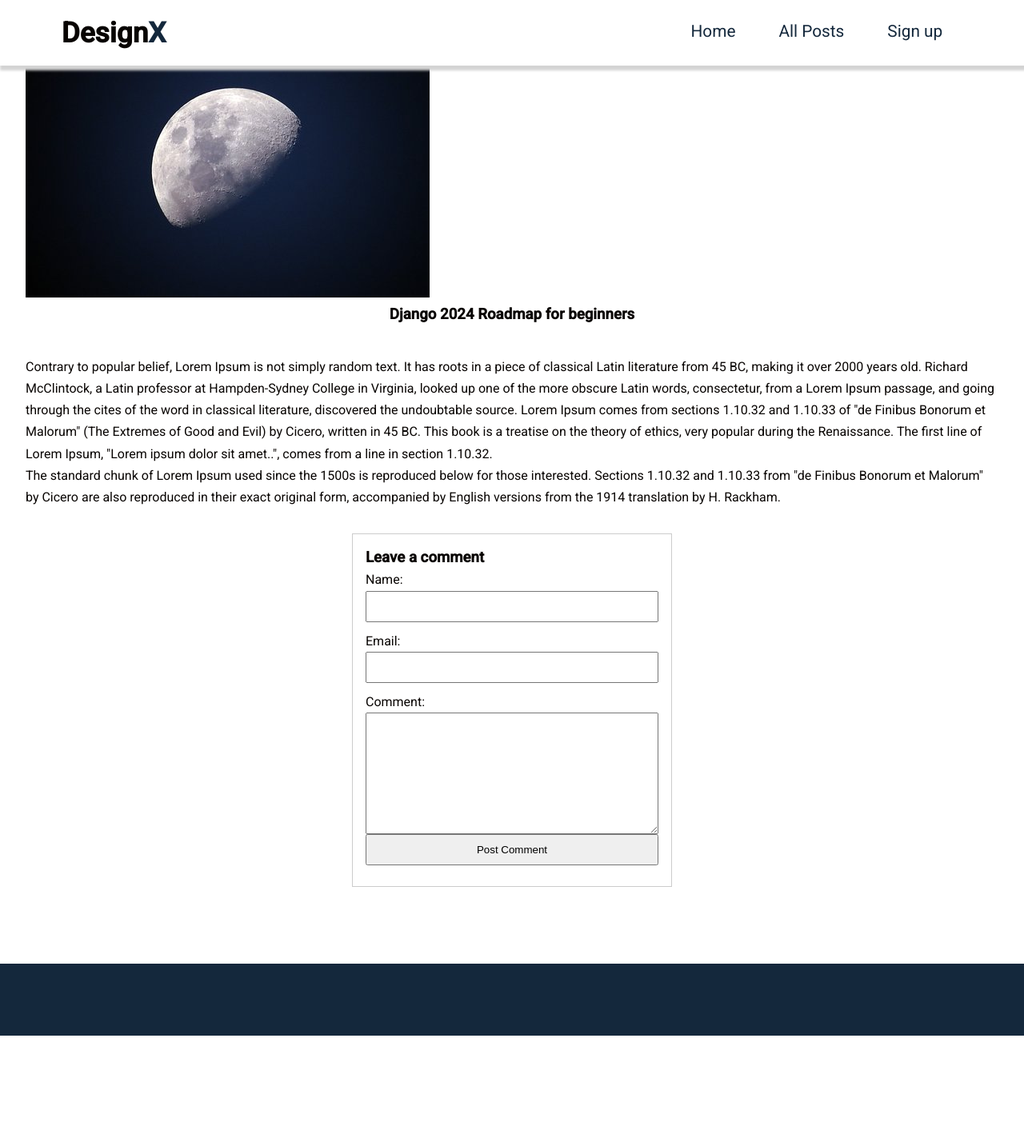
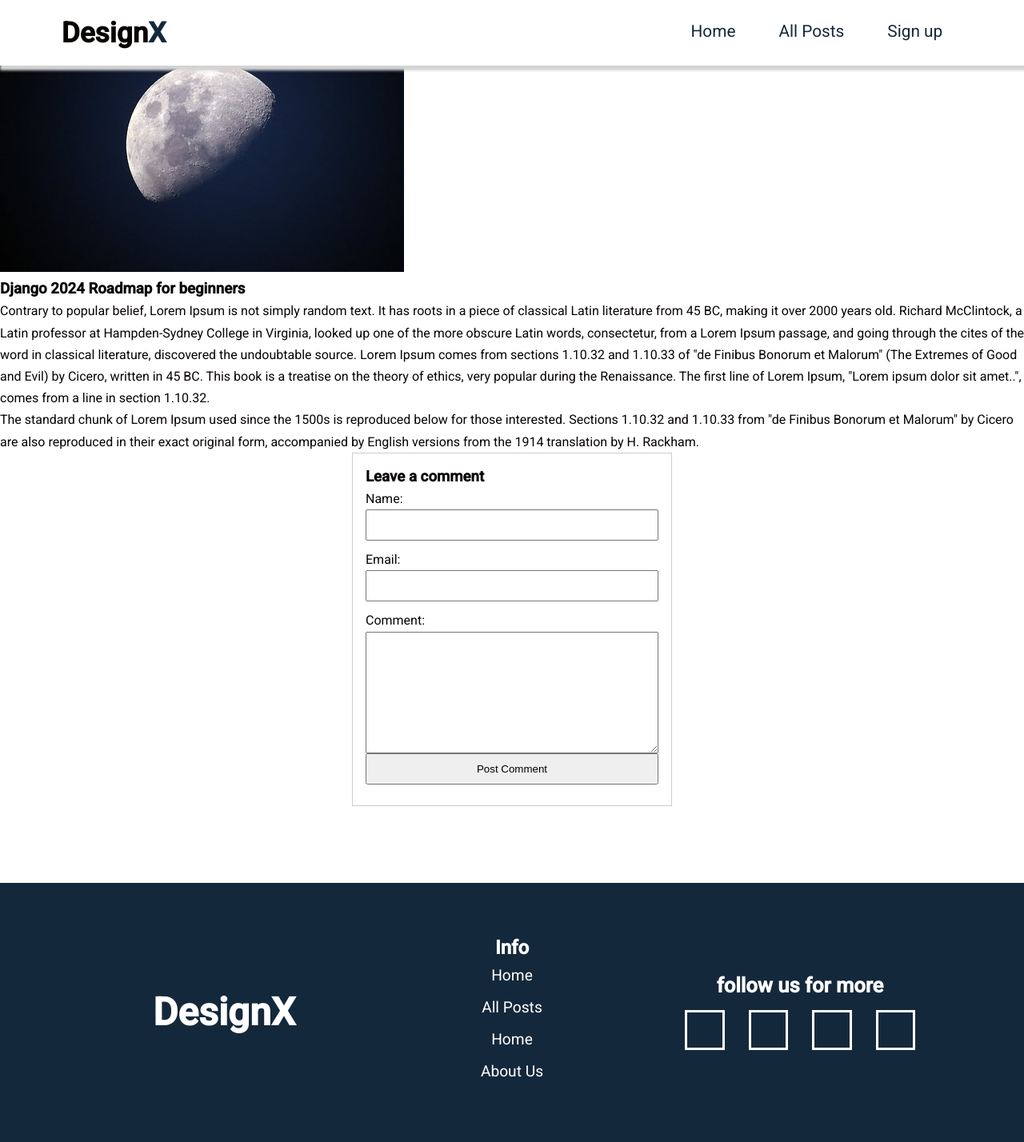
Before and after one commit to aleerabdallah/blogapp, a Django app: a page that uses templates/base.html in a window 1280 px wide. Shown: the whole page at 80% size. Before the commit the page ends 1295 px from the top, so only its background shows below. Run offline with Django 4.2, Linux system fonts and the light colour scheme; data comes from the database, SQL or seed files in the repository; data that the repository does not hold is empty; some libraries are stand-ins or nearby versions.

Commit message:
completed the all posts sections

```diff
--- a/static/css/main.css
+++ b/static/css/main.css
@@ -295,7 +295,7 @@
 
 /*? The above styles are for the Related Posts Section */
 
-/*? The below styles are the New Letter section  */
+/*! The below styles are the New Letter section  */
 #news_letter {
   padding: 2rem 3rem;
 }
@@ -370,72 +370,96 @@
   }
 }
 
-/*? The above styles are for the New Letter Section */
-
-/*! The below styles are the Footer  */
-
-footer {
-  height: 90px;
-  width: 100%;
-  background-color: #14283c;
-  margin-top: 6rem;
-}
-
-/*! The above styles are for the Footer */
+/*! The above styles are for the New Letter Section */
 
 /*Todo : The below styles are the posts Page  */
 
-.cards {
+#posts_sidebar {
+  /* background: gray; */
   display: grid;
-  grid-template-columns: repeat(auto-fill, minmax(300px, 1fr));
-  grid-gap: 20px;
+  grid-template-columns: repeat(12, minmax(0, 1fr));
+  margin-top: 6rem;
+  padding: 0px 0.6rem;
 }
 
-.card {
-  padding: 0.8em;
-  background-color: #113345;
+.card_container {
+  grid-column: span 8 / span 8;
+  /* background: yellow; */
+  padding: 2rem 1rem;
+  display: flex;
+  justify-content: center;
+  align-items: center;
+  gap: 30px;
+  flex-wrap: wrap;
 }
 
-.card img {
-  object-fit: cover;
-  width: 100%;
-  height: 100%;
+.sidebar {
+  grid-column: span 4 / span 4;
+  background: goldenrod;
 }
 
-.read-more {
-  border: 1px solid #ccc;
-  display: flex;
-  justify-content: center;
+.post_card_wripper {
+  padding: 0.8em;
+  box-shadow: 3px 3px 2px 2px #14283c;
+  width: 350px;
+  text-align: center;
+  border-radius: 10px;
+  cursor: pointer;
 }
 
-.read-more a {
-  text-align: center;
-  text-decoration: none;
+.post_card_wripper:hover {
+  .img {
+    transform: scale(1.1);
+  }
 }
 
-.read-more a::after {
-  content: " →";
-  display: inline;
-  height: 3px;
-  color: red;
-  padding-left: 3px;
-  padding-right: 3px;
-  font-weight: 700;
-  font-size: 22px;
+.image_wripper {
+  width: 280px;
+  height: 150px;
+  margin: 1rem auto;
+  background: green;
+  overflow: hidden;
+  border-radius: 10px;
+
+  .img {
+    width: 100%;
+    height: 100%;
+    object-fit: cover;
+    transition: 0.5s ease;
+  }
+}
+
+.post_title {
+  font-size: 1.3rem;
+}
+
+.post_description {
+  font-size: 1.1rem;
+}
+
+.read_more {
+  color: #fff;
+  background: #14283c;
+  padding: 8px 30px;
+  border-radius: 10px;
+  font-size: 1.2rem;
+  text-decoration: none;
+  text-transform: uppercase;
+  display: inline-block;
+  margin-bottom: 0.6rem;
+}
+
+.read_more:hover {
+  opacity: 0.6;
+}
+
+@media screen and (max-width: 768px) {
+  #posts_sidebar {
+    grid-template-columns: repeat(2, minmax(0, 1fr));
+  }
 }
 
 /*Todo The above styles are for the posts Page */
-
-.post {
-  padding: 2em;
-  background-color: #fff;
-  border-radius: 1em;
-}
-
-.post h1 {
-  text-align: center;
-  margin-bottom: 2em;
-}
 
 form {
   margin: auto;
@@ -469,8 +493,57 @@
 .timestamp {
   margin-bottom: 1em;
 }
-.content {
+
+/*? The below styles are the Footer  */
+
+#footer {
+  padding: 3rem 4rem;
+  background-color: #14283c;
+  margin-top: 6rem;
   display: flex;
-  flex-direction: column;
-  /* border: 1px solid #ccc; */
+  justify-content: center;
+  align-items: center;
+  flex-wrap: wrap;
+  gap: 40px;
 }
+
+.footer_content {
+  width: 320px;
+  height: fit-content;
+  padding: 1.3rem 1rem;
+  text-align: center;
+  color: white;
+
+  a {
+    display: block;
+    text-decoration: none;
+    color: white;
+    font-size: 1.2rem;
+    padding: 0.4rem 0px;
+  }
+}
+
+.title {
+  font-size: 3rem;
+}
+
+.follow {
+  padding-bottom: 1rem;
+  font-size: 1.6rem;
+}
+
+.icon_container {
+  display: flex;
+  justify-content: center;
+  align-items: center;
+  gap: 30px;
+}
+
+.footer_icon_wripper {
+  width: 50px;
+  height: 50px;
+  border: 3px solid white;
+  cursor: pointer;
+}
+
+/*? The above styles are for the Footer */
--- a/templates/base.html
+++ b/templates/base.html
@@ -36,9 +36,25 @@
     <main>
       <section class="main-content">{% block content %} {% endblock %}</section>
     </main>
-    <footer>
-      <div class="div-inner-wrapper">
-        <div></div>
+    <footer id="footer">
+      <div class="footer_content">
+        <h1 class="title">Design<span>X</span></h1>
+      </div>
+      <div class="footer_content">
+        <h2>Info</h2>
+        <a href="">Home</a>
+        <a href="">All Posts</a>
+        <a href="">Home</a>
+        <a href="">About Us</a>
+      </div>
+      <div class="footer_content">
+        <h2 class="follow">follow us for more</h2>
+        <div class="icon_container">
+          <div class="footer_icon_wripper"></div>
+          <div class="footer_icon_wripper"></div>
+          <div class="footer_icon_wripper"></div>
+          <div class="footer_icon_wripper"></div>
+        </div>
       </div>
     </footer>
   </body>
```
Also changed, not shown: play/templates/play/posts.html (+36 -10 lines).
